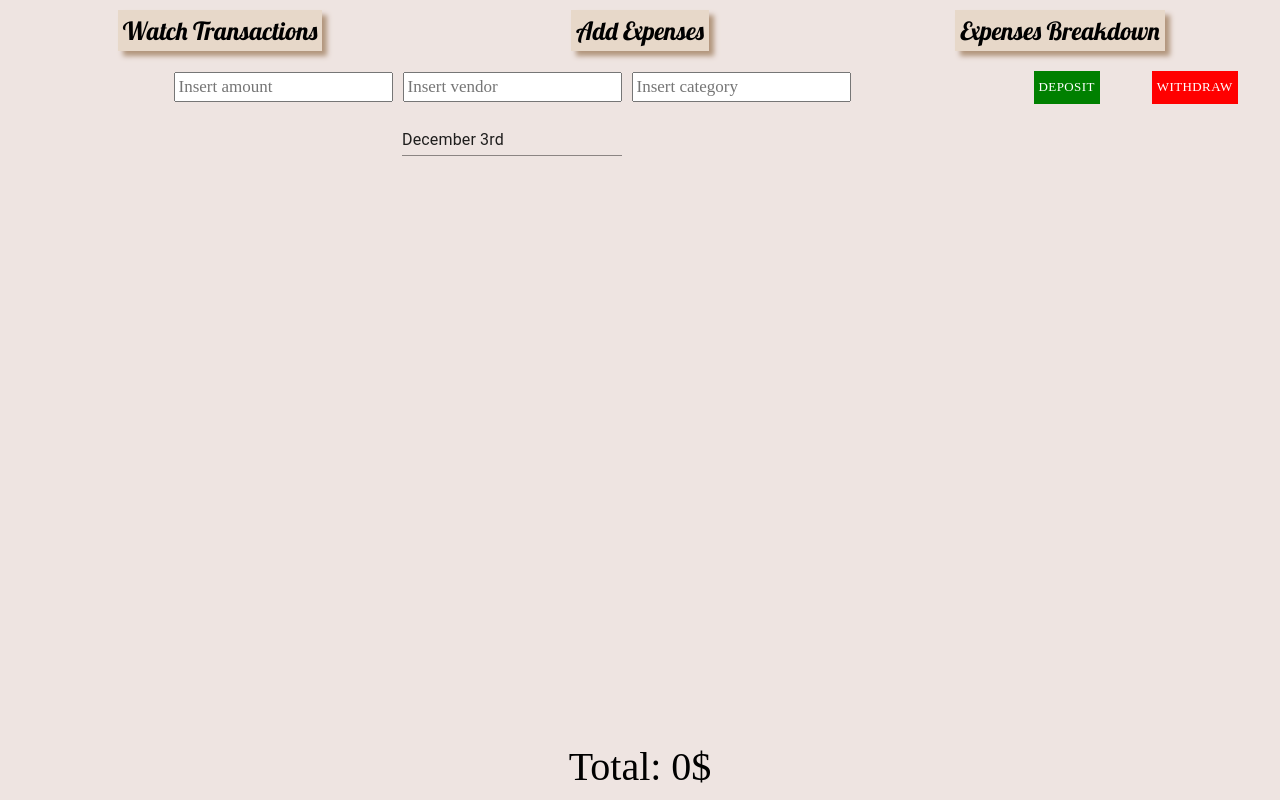
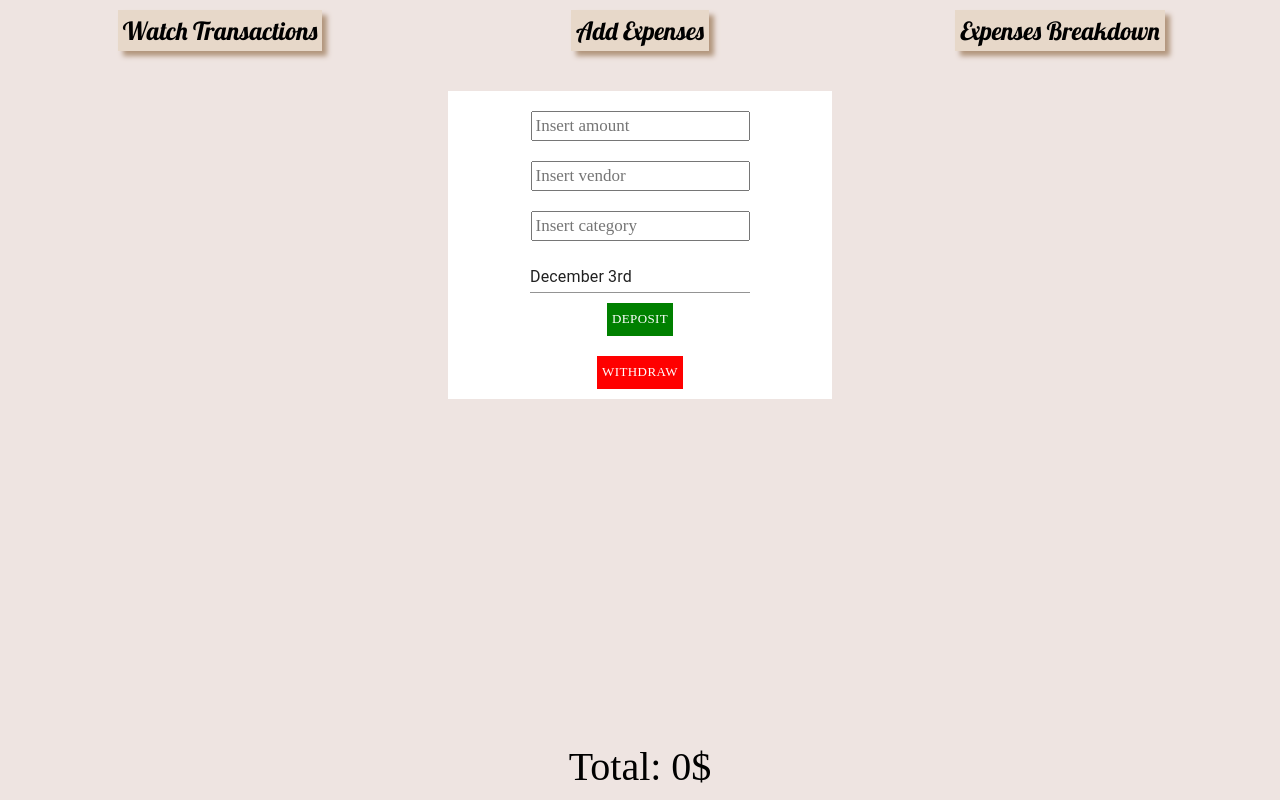
Before and after one commit to Renee88/My-bank-account, a React (Create React App) app in the folder bank/: page /operations in a window 1280 px wide. Built offline with nearby package versions, Linux system fonts and the light colour scheme; no server answers; a web font is replaced by a local one.

Commit message:
design changes were applied to buttons and new expense pad

```diff
--- a/bank/src/App.css
+++ b/bank/src/App.css
@@ -9,9 +9,7 @@ body{
   justify-items: center;
   padding: 5px;
   margin: 5px;
-  /* border-radius: 5px; */
   color: white;
-  /* box-shadow: 5px 5px 3px #B2967D; */
   font-family: 'Calistoga', cursive;
 
 }
@@ -25,8 +23,6 @@ body{
   margin: 30px;
   background-color: white;
   padding: 10px;
-  /* border-radius: 5px; */
-  /* box-shadow: 7px 7px 5px #B2967D; */
 }
 
 #main-container{
@@ -54,7 +50,6 @@ body{
 .button{
   margin: 4px;
   padding: 5px;
-  /* border-radius: 5px; */
   font-size: 13px;
   font-family: 'Calistoga', cursive;
   height: fit-content;
@@ -65,32 +60,33 @@ body{
 #new-expense{
   grid-area: oper;
   display: grid;
-  grid-template-columns: 8fr 2fr;
-  grid-template-rows: repeat(2,1fr);
-  align-items: center;
+  background-color: white;
+  width: 30%;
+  justify-self: center;
+  margin-top: 30px;
+
 }
 
 #buttons{
   display: grid;
-  grid-template-columns: 1fr 2fr;
   justify-self: center;
+}
 
+#buttons:hover{
+  cursor: pointer;
 }
 
 
 #inputs{
   display: grid;
-  grid-template-columns: repeat(3,1fr);
-  width: fit-content;
-  justify-self: center;
-
+  justify-items: center;
+  margin: 10px;
 }
 
 input{
   height: fit-content;
-  margin: 5px;
+  margin: 10px;
   padding: 3px;
-  /* border-radius: 4px; */
   color: #B2967D;
   font-family: 'Calistoga', cursive;
   font-size: 17px;
@@ -104,6 +100,7 @@ input{
   background-color: green;
 }
 
+
 .delete{
   display: grid;
   justify-self: center;
@@ -112,7 +109,20 @@ input{
   color: black;
   font-weight: bold;
   padding: 5px;
-  /* border-radius: 5px; */
+}
+
+.delete:hover{
+  cursor: pointer;
+  font-size: 18px;
+  width: fit-content;
+  height: fit-content;
+
+}
+
+.delete:active{
+  font-size: 15px;
+  width: fit-content;
+  height: fit-content;
 }
 
 .data{
@@ -149,6 +159,7 @@ color: black;
 }
 
 .link:hover {
+  cursor: pointer;
   background-color: #E7D8C9;
 }
 
--- a/bank/src/components/MonthlyBreakdown.jsx
+++ b/bank/src/components/MonthlyBreakdown.jsx
@@ -14,10 +14,10 @@ class MonthlyBreakdown extends Component {
         monthlyBalance.map(t => groupedBalance[t.category] ? groupedBalance[t.category] += t.amount:groupedBalance[t.category] = t.amount)
         let categories = Object.keys(groupedBalance)
 
-        return (categories.length?
+        return (
             <div id="monthly-breakdown">
-                <div className="month-name">{this.props.match.params.month}</div>
-                <div id = "monthlyBreak-title"className="group title"><div>Group</div> <div>Total</div></div>
+               {categories.length? <div className="month-name">{this.props.match.params.month}</div>:null}
+                 <div id = "monthlyBreak-title"className="group title"><div>Group</div> <div>Total</div></div>
                 {categories.map(c => {
                     return <div className={groupedBalance[c] > 0 ? "group positive grouped-trans" : "group negative grouped-trans"}>
                         <div className={c}>{this.firstToUpperCase(c)}</div>
@@ -25,7 +25,7 @@ class MonthlyBreakdown extends Component {
                     </div>
                 })}
             </div>
-            :null
+
         );
     }
 }
--- a/bank/src/components/Operations.jsx
+++ b/bank/src/components/Operations.jsx
@@ -26,8 +26,8 @@ class Operations extends Component {
                     <input type="text" name="vendor" placeholder="Insert vendor" onChange={this.updateNewTransaction}></input>
                     <input type="text" name="category" placeholder="Insert category" onChange={this.updateNewTransaction}></input>
                 </div>
+                    <div id="date"><DatePickerDialog updateDate={this.props.updateDate} /></div>
                     <Snackbars withdraw = {this.withdraw} deposit = {this.deposit} didUpdate = {this.props.didUpdate}/>
-                    <div id="date"><DatePickerDialog updateDate={this.props.updateDate} /></div>
                 </div>
                 );
             }
```
